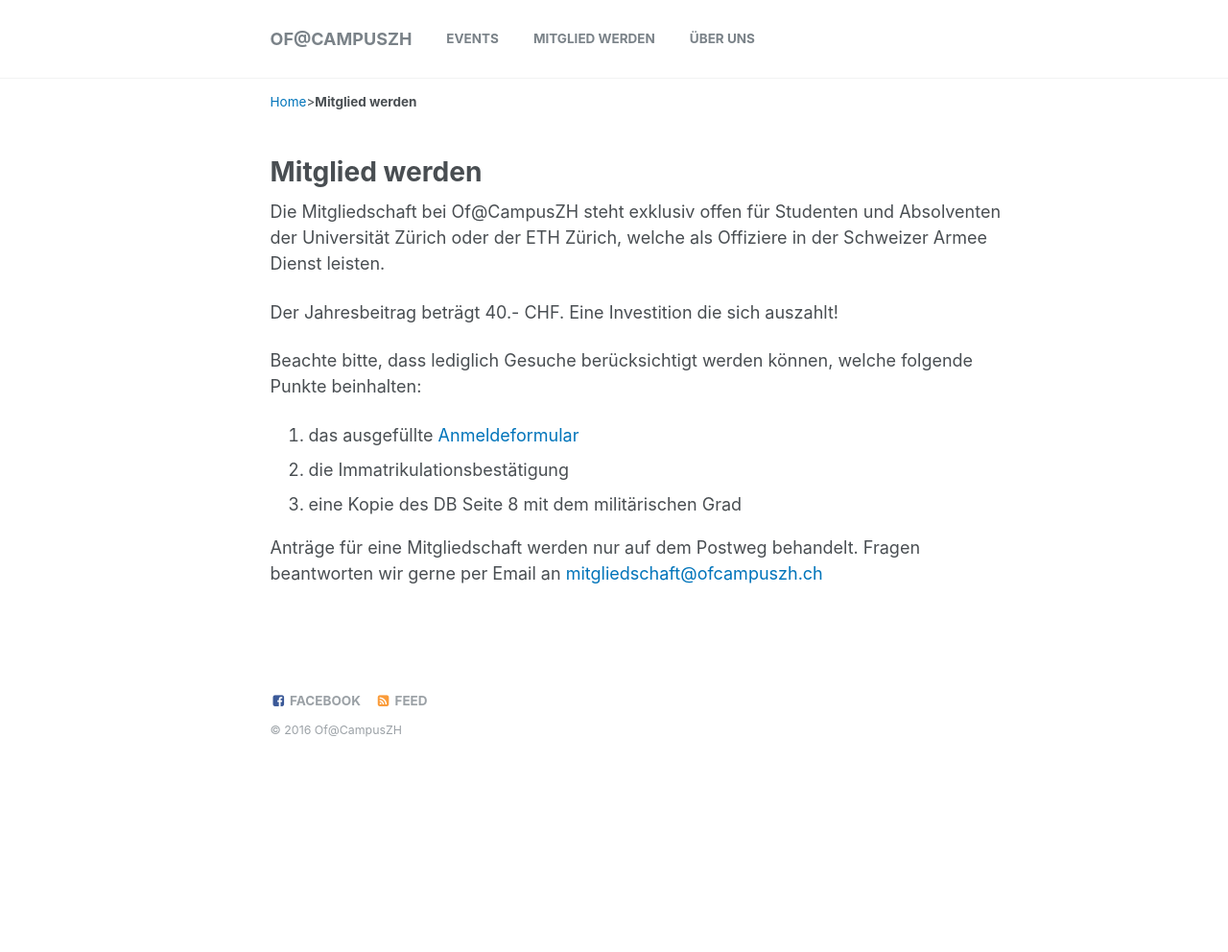
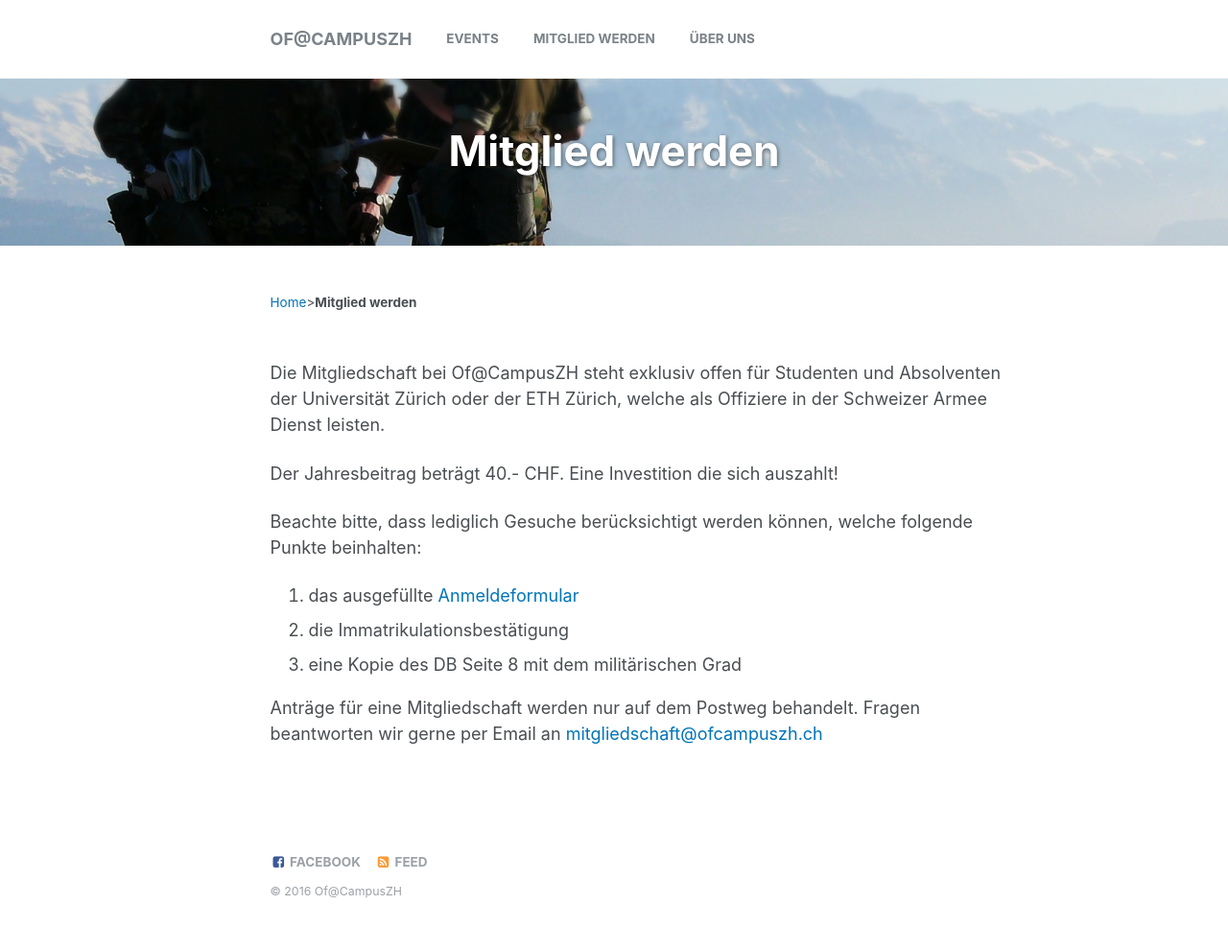
Before and after one commit to raphaelthomas/ofcampuszh.ch, a Jekyll site: the page built from _pages/mitglied-werden.md, in a window 1280 px wide. Shown: the whole page at 96% size. Built offline with Jekyll 4.4.1, drawn with Linux system fonts in a browser that asks for light colours; before the commit the page ends 900 px from its top, so only the background shows below that.

Commit message:
add header image for mitglied werden page

```diff
--- a/_pages/mitglied-werden.md
+++ b/_pages/mitglied-werden.md
@@ -1,6 +1,8 @@
 ---
 title: Mitglied werden
 permalink: /mitglied-werden/
+header:
+  overlay_image: page-header-mitglied-werden.jpg
 ---
 Die Mitgliedschaft bei Of@CampusZH steht exklusiv offen f&uuml;r Studenten und Absolventen der Universit&auml;t Z&uuml;rich oder der ETH Z&uuml;rich, welche als Offiziere in der Schweizer Armee Dienst leisten.
 
```
Also changed, not shown: images/page-header-mitglied-werden.jpg (added).
